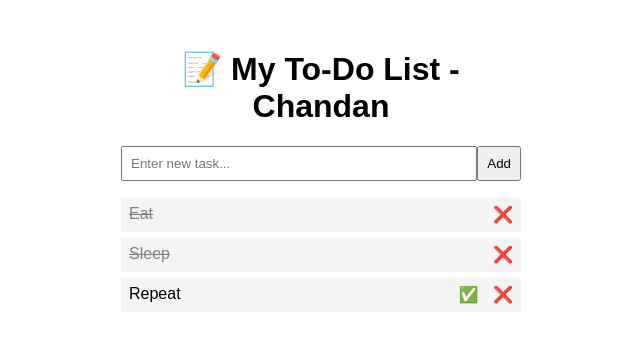
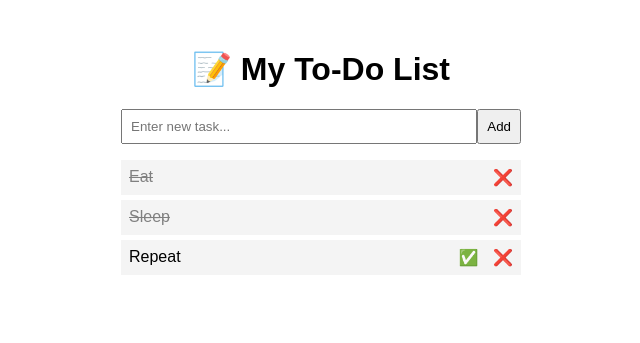
Before and after one commit to chandank99/to-do-project, a Flask app: page / in a window 1280 px wide. Shown: the top 343 px of the page, without its empty margins (319-959 px from the left). Run offline with Flask 3, Linux system fonts and the light colour scheme; data comes from the database, SQL or seed files in the repository.

Commit message:
Revert changes in index.html file

```diff
--- a/templates/index.html
+++ b/templates/index.html
@@ -16,7 +16,7 @@
 </head>
 <body>
 
-<h1>📝 My To-Do List -Chandan</h1>
+<h1>📝 My To-Do List</h1>
 
 <form action="/add" method="POST">
     <input type="text" name="title" placeholder="Enter new task..." required>
```
